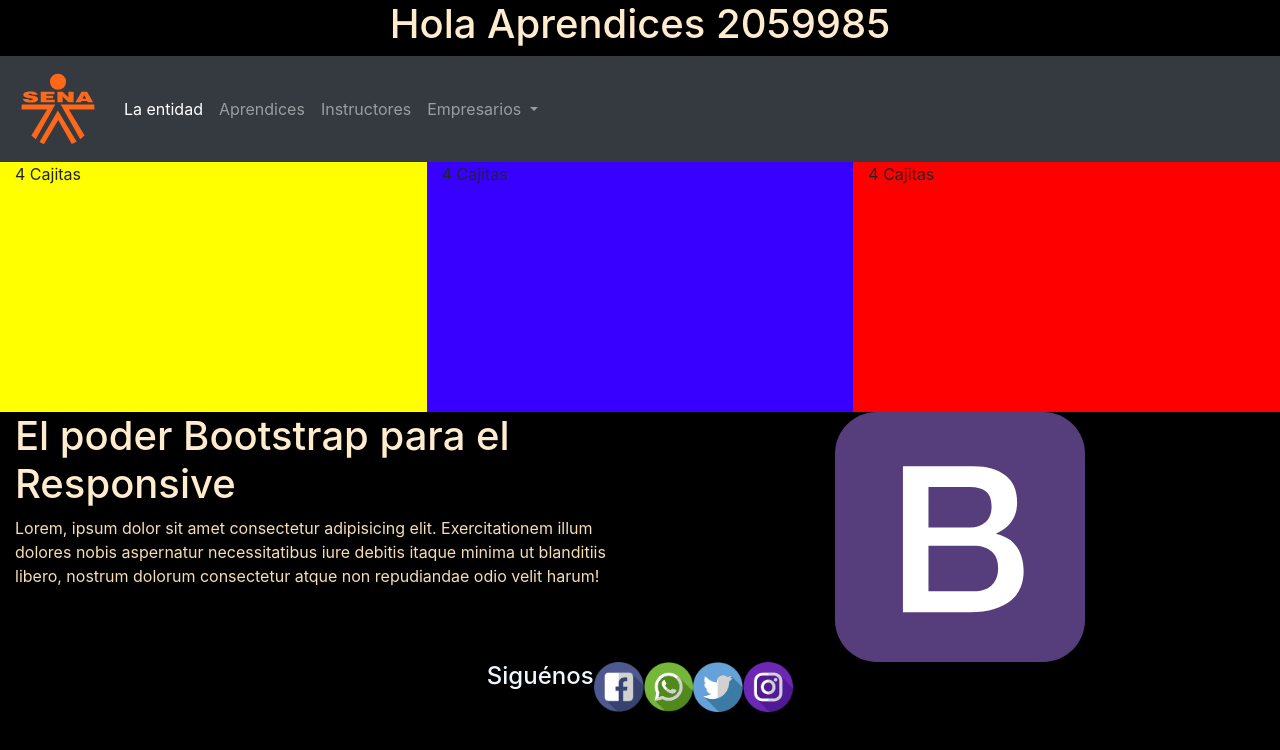
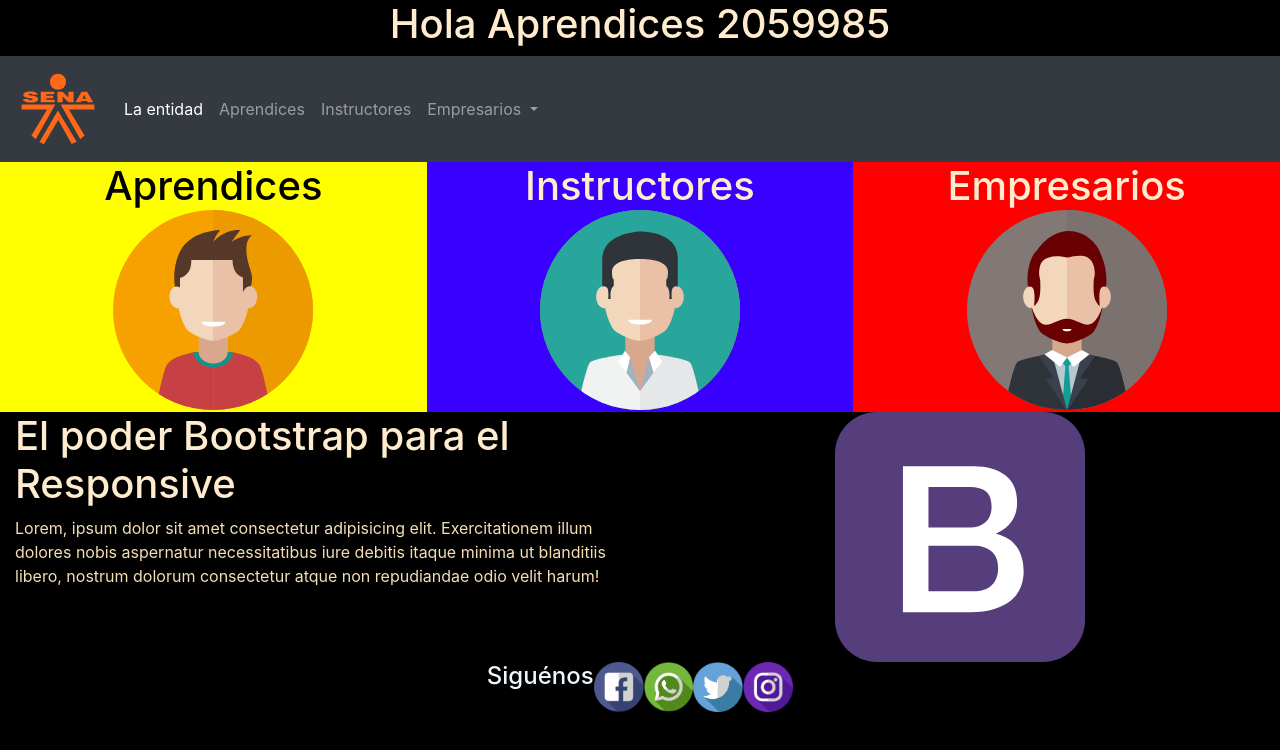
Before and after one commit to pacgrafica/gitrepositorio2, a plain HTML site: page index.html in a window 1280 px wide. Drawn offline with Linux system fonts and the light colour scheme.

Commit message:
Hemos agregado imagenes de Aprendices, Instructores, Empresarios

```diff
--- a/index.html
+++ b/index.html
@@ -44,13 +44,16 @@
     </div>
         <div class="row">
             <div class="col-md-4 amarillo">
-                4 Cajitas
+                <h1 class="centrar" style="color: black;">Aprendices</h1>
+                <img src="img/aprendices.svg" alt="Aprendices" height="200px" class="centrar">
             </div>
             <div class="col-md-4 azul">
-                4 Cajitas
+                <h1 class="centrar">Instructores</h1>
+                <img src="img/instructores.svg" alt="Instructores" height="200px" class="centrar">
             </div>
             <div class="col-md-4 rojo">
-                4 Cajitas
+                <h1 class="centrar">Empresarios</h1>
+                <img src="img/empresarios.svg" alt="Empresarios" height="200px" class="centrar">
             </div>
         </div>
         <div class="row">
```
Also changed, not shown: img/aprendices.svg (added), img/empresarios.svg (added), img/instructores.svg (added).
